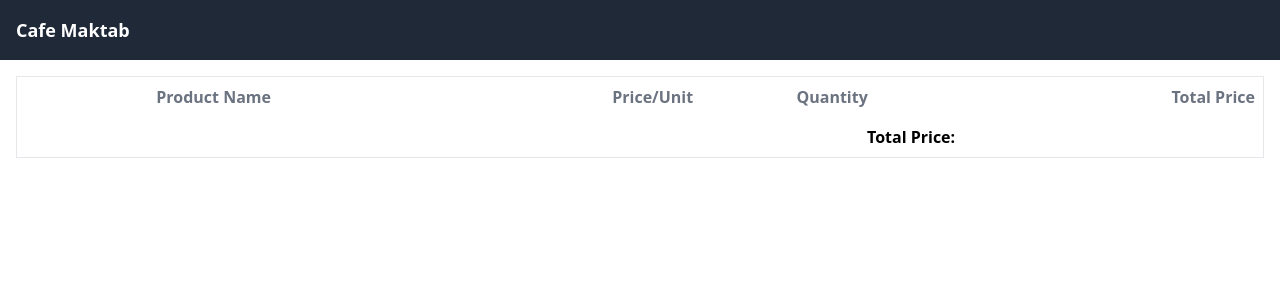
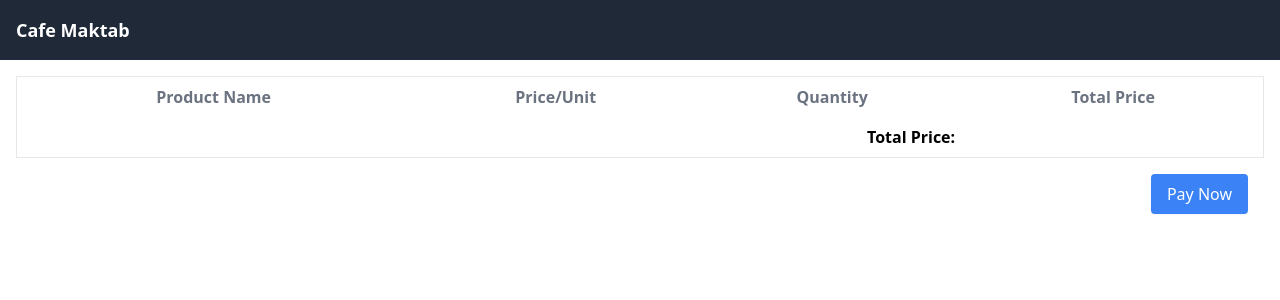
Before and after one commit to HamidBalaghi/Maktab105_DjangoCafe_Group2, a Python web app: template template/basket/cart.html in a window 1280 px wide. Shown: the top 300 px of the page. Run offline with Jinja, Linux system fonts and the light colour scheme; the template is opened without the code that fills it, so the values that code supplies are empty.

Commit message:
Two button added for changing quantity, and 1 button added for Pay

```diff
--- a/template/basket/cart.html
+++ b/template/basket/cart.html
@@ -8,33 +8,50 @@
 <body>
 <div class="flex flex-col h-screen">
     <div class="bg-gray-800 flex justify-between text-white p-4 text-lg font-bold">
-            {{ user.get_full_name }}  Cafe Maktab </div>
+        {{ user.get_full_name }} Cafe Maktab
+    </div>
 
     <div class="flex-grow overflow-y-auto p-4">
         <table class="w-full border border-gray-200">
             <thead>
             <tr class="text-gray-500 font-bold">
-                        <th class="p-2">Product Name</th>
-                        <th class="p-2 text-right">Price/Unit</th>
+                <th class="p-2 text-center">Product Name</th>
+                <th class="p-2 text-center">Price/Unit</th>
                 <th class="p-2 text-center">Quantity</th>
-                        <th class="p-2 text-right">Total Price</th>
+                <th class="p-2 text-center">Total Price</th>
             </tr>
             </thead>
             <tbody>
             {% for order in orders %}
                 <tr>
-                                <td class="p-2">{{ order.order_item.product.name }}</td>
-                                <td class="p-2 text-right">{{ order.order_item.product.get_price }}</td>
-                                <td class="p-2 text-center">{{ order.order_item.quantity }}</td>
-                                <td class="p-2 text-right">{{ order.order_item.quantity * order.order_item.product.get_price }}</td>
+                    <td class="p-2 text-center">{{ order.order_item.product.name }}</td>
+                    <td class="p-2 text-center">{{ order.order_item.product.get_price }}</td>
+                    <td class="p-2 text-center flex items-center justify-center">
+                        <button class="bg-gray-200 border hover:bg-gray-300 text-gray-800 font-bold py-1 px-3 rounded-l">
+                            -
+                        </button>
+                        <span class="px-4">1</span>
+                        <button class="bg-gray-200 border hover:bg-gray-300 text-gray-800 font-bold py-1 px-3 rounded-r">
+                            +
+                        </button>
+                    </td>
+                    <td class="p-2 text-center">
+                        {{ order.order_item.quantity * order.order_item.product.get_price }}</td>
                 </tr>
 
             {% endfor %}
             <tr>
                 <td colspan="3" class="text-right font-bold p-2">Total Price:</td>
-                        <td class="p-2 text-right font-bold">{{ calculate_total_price(orders) }}</td>  </tr>
+                <td class="p-2 text-right font-bold">{{ calculate_total_price(orders) }}</td>
+            </tr>
             </tbody>
         </table>
+        <div class="flex justify-end p-4">
+            <button type="button"
+                    class="bg-blue-500 text-white px-4 py-2 rounded shadow-sm hover:bg-blue-600 focus:outline-none focus:ring-2 focus:ring-offset-2 focus:ring-blue-400">
+                Pay Now
+            </button>
+        </div>
     </div>
 </div>
 </body>
```
Lines whose indentation alone changed are shown as unchanged.
